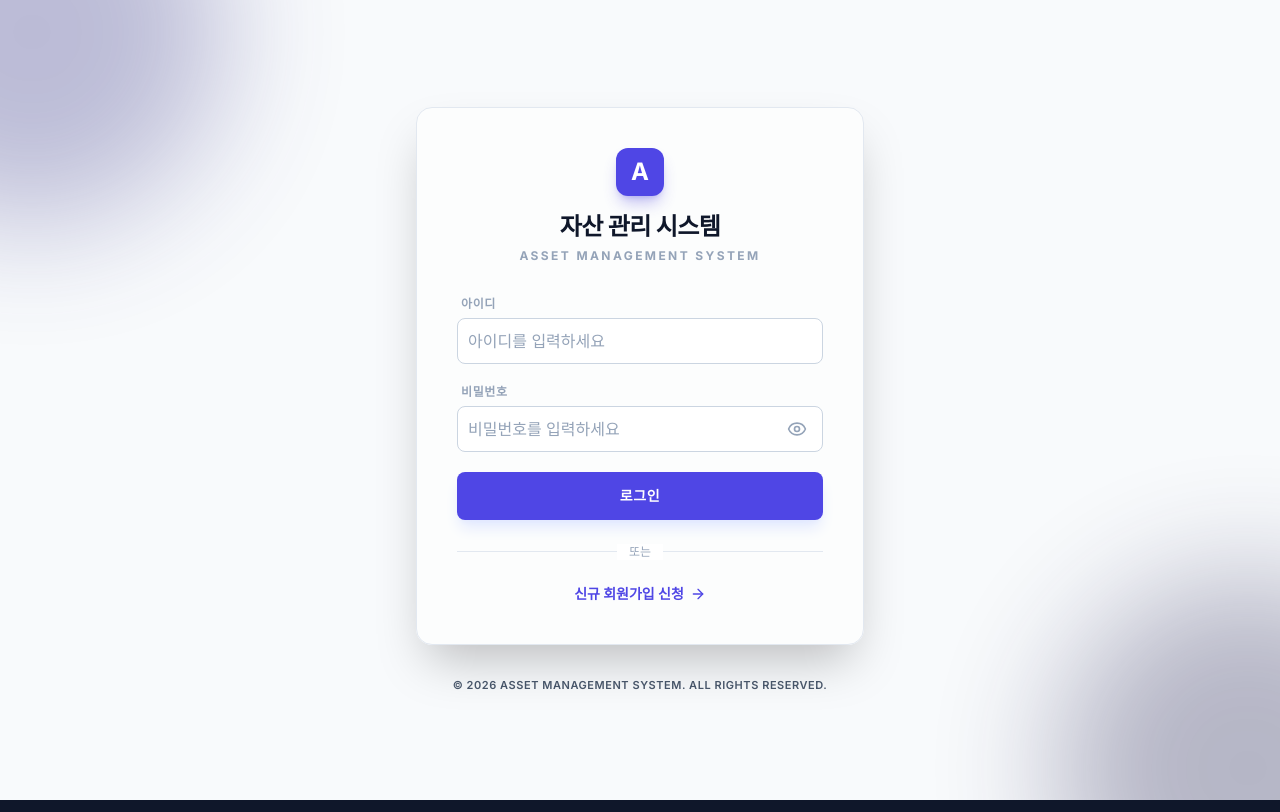
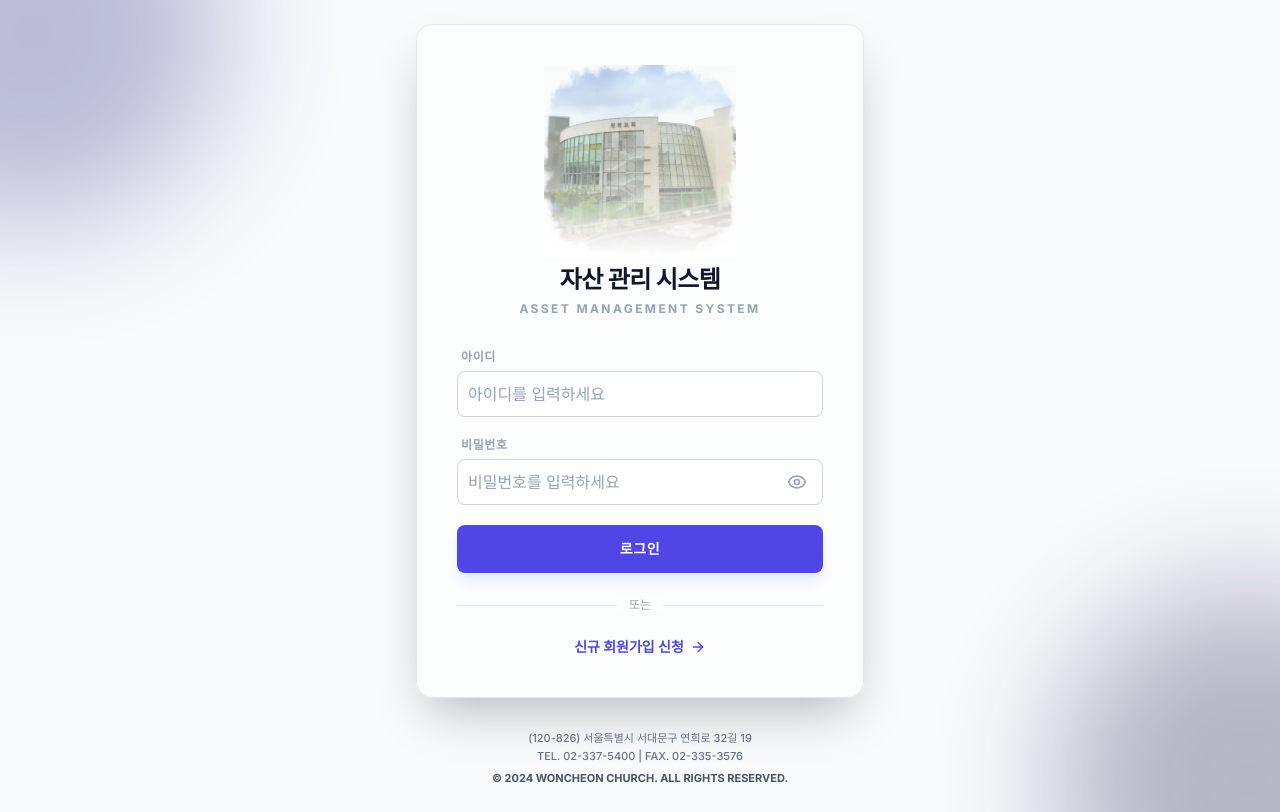
Before and after one commit to baeseokin/asset-managemet, a Vue app in the folder frontend/: page / in a window 1280 px wide. Built offline with nearby package versions, Linux system fonts and the light colour scheme; no server answers.

Commit message:
feat: update branding assets, footer information, and simplify user dashboard header text

```diff
--- a/frontend/src/views/AdminLoginView.vue
+++ b/frontend/src/views/AdminLoginView.vue
@@ -11,8 +11,9 @@
       <div class="glass-card bg-white/60 border border-slate-200 p-8 md:p-10 shadow-2xl rounded-2xl">
         <!-- Title Area -->
         <div class="flex flex-col items-center mb-8 text-center">
-          <div class="w-12 h-12 rounded-xl bg-indigo-600 flex items-center justify-center text-white font-bold text-2xl shadow-lg shadow-indigo-650/30 mb-4">
-            A
+          <div class="relative inline-block mb-2">
+            <img src="../assets/login_bg.png" alt="Wonchon Church" class="w-48 mx-auto opacity-70 mix-blend-multiply" />
+            <div class="absolute inset-0 bg-gradient-to-t from-white via-transparent to-transparent"></div>
           </div>
           <h1 class="text-2xl font-black text-slate-900 tracking-tight leading-tight">
             자산 관리 시스템
@@ -85,9 +86,11 @@
       </div>
 
       <!-- Footer Info -->
-      <div class="mt-8 text-center">
-        <p class="text-[11px] text-slate-600 font-semibold tracking-wider">
-          © 2026 ASSET MANAGEMENT SYSTEM. ALL RIGHTS RESERVED.
+      <div class="mt-8 text-center text-slate-500 font-medium">
+        <p class="text-[11px] leading-relaxed">
+          (120-826) 서울특별시 서대문구 연희로 32길 19<br />
+          TEL. 02-337-5400 | FAX. 02-335-3576<br />
+          <span class="text-slate-600 font-bold mt-1 inline-block">© 2024 WONCHEON CHURCH. ALL RIGHTS RESERVED.</span>
         </p>
       </div>
     </div>
--- a/frontend/src/views/HomeView.vue
+++ b/frontend/src/views/HomeView.vue
@@ -89,9 +89,7 @@ onMounted(() => {
             {{ auth.user?.userName || '성도' }}님, 환영합니다
           </h1>
           <p class="text-xs md:text-sm text-slate-400 font-medium">
-            그동안 수기나 개별 문서로 관리되어 파악하기 어려웠던 교회 자산을 디지털 전산으로 전환하여 투명하게 통합 모니터링하는 자산 관리 포털입니다.<br />
-            소속 부서: <span class="text-indigo-600 font-bold">{{ auth.user?.deptName || '소속 미정' }}</span> | 권한 등급:
-            <span v-for="r in auth.user?.roles" :key="r" class="text-emerald-450 font-black ml-1">[{{ r }}]</span>
+            그동안 수기나 개별 문서로 관리되어 파악하기 어려웠던 교회 자산을 디지털 전산으로 전환하여 투명하게 통합 모니터링하는 자산 관리 포털입니다.
           </p>
         </div>
 
--- a/frontend/src/views/mobile/AdminLoginView.vue
+++ b/frontend/src/views/mobile/AdminLoginView.vue
@@ -11,8 +11,9 @@
       <div class="glass-card bg-white/60 border border-slate-200 p-8 md:p-10 shadow-2xl rounded-2xl">
         <!-- Title Area -->
         <div class="flex flex-col items-center mb-8 text-center">
-          <div class="w-12 h-12 rounded-xl bg-indigo-600 flex items-center justify-center text-white font-bold text-2xl shadow-lg shadow-indigo-650/30 mb-4">
-            A
+          <div class="relative inline-block mb-2">
+            <img src="../../assets/login_bg.png" alt="Wonchon Church" class="w-48 mx-auto opacity-70 mix-blend-multiply" />
+            <div class="absolute inset-0 bg-gradient-to-t from-white via-transparent to-transparent"></div>
           </div>
           <h1 class="text-2xl font-black text-slate-900 tracking-tight leading-tight">
             자산 관리 시스템
@@ -85,9 +86,11 @@
       </div>
 
       <!-- Footer Info -->
-      <div class="mt-8 text-center">
-        <p class="text-[11px] text-slate-600 font-semibold tracking-wider">
-          © 2026 ASSET MANAGEMENT SYSTEM. ALL RIGHTS RESERVED.
+      <div class="mt-8 text-center text-slate-500 font-medium">
+        <p class="text-[11px] leading-relaxed">
+          (120-826) 서울특별시 서대문구 연희로 32길 19<br />
+          TEL. 02-337-5400 | FAX. 02-335-3576<br />
+          <span class="text-slate-600 font-bold mt-1 inline-block">© 2024 WONCHEON CHURCH. ALL RIGHTS RESERVED.</span>
         </p>
       </div>
     </div>
--- a/frontend/src/views/mobile/HomeView.vue
+++ b/frontend/src/views/mobile/HomeView.vue
@@ -146,10 +146,6 @@ onUnmounted(() => {
           </h1>
           <p class="text-xs md:text-sm text-slate-400 font-medium break-keep leading-relaxed">
             그동안 수기나 개별 문서로 관리되어 파악하기 어려웠던 교회 자산을 디지털 전산으로 전환하여 투명하게 통합 모니터링하는 자산 관리 포털입니다.
-            <span class="hidden md:inline mx-1.5 text-slate-350">|</span>
-            <br class="md:hidden" />
-            소속 부서: <span class="text-indigo-600 font-bold">{{ auth.user?.deptName || '소속 미정' }}</span> | 권한 등급:
-            <span v-for="r in auth.user?.roles" :key="r" class="text-emerald-400 font-black ml-1">[{{ r }}]</span>
           </p>
         </div>
 
```
Also changed, not shown: frontend/src/assets/login_bg.png (added).
